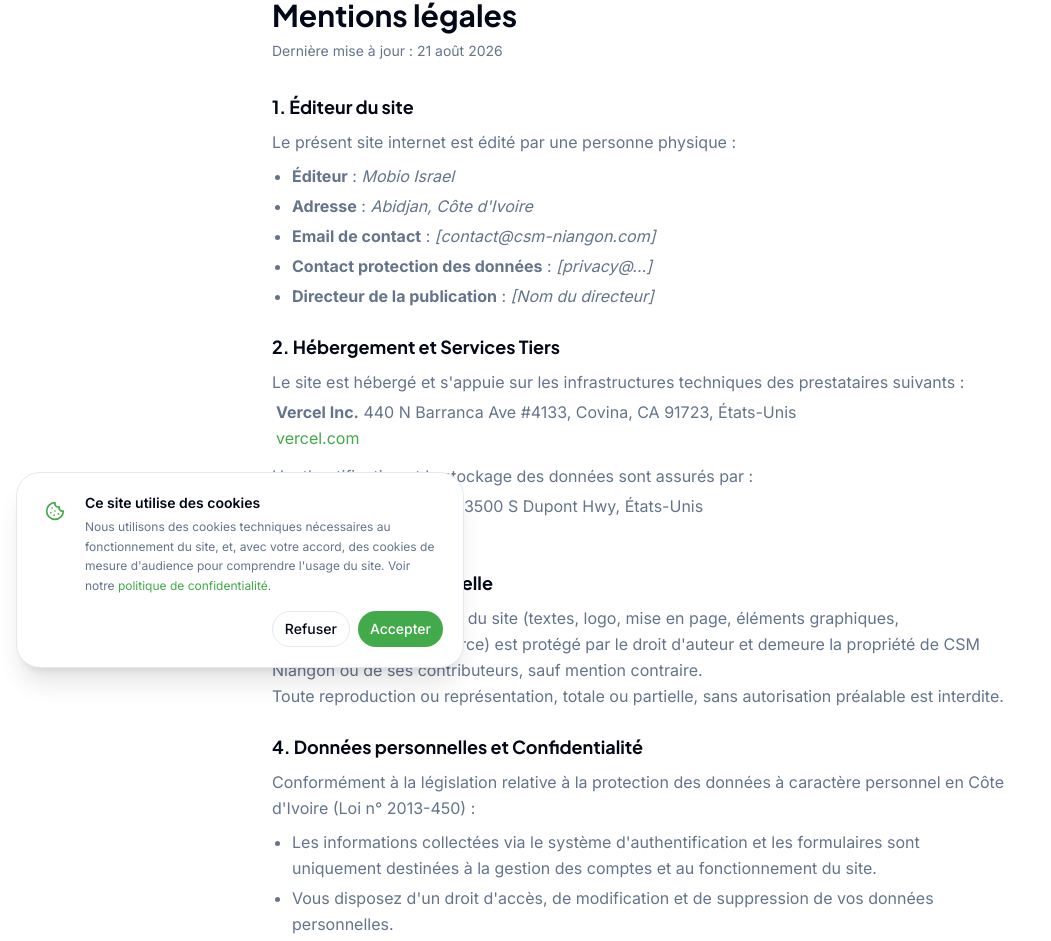
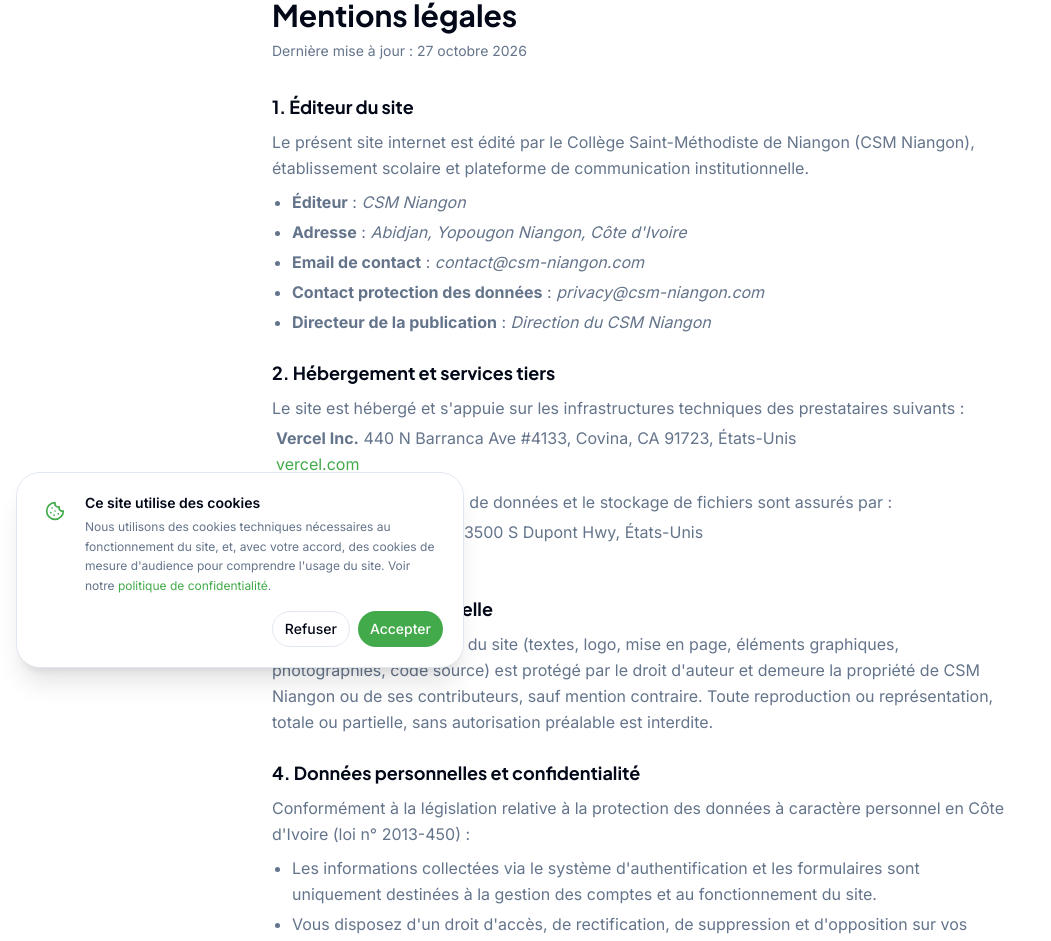
Before and after one commit to modalaiso/csm-niangon, a Next.js app: page /mentions-legales in a window 1280 px wide. Shown: the part 116-1057 px from the top of the page, without its empty margins (0-1051 px from the left). Built offline with nearby package versions, Linux system fonts and the light colour scheme; no server answers; the database is empty.

Commit message:
feat: ajouter des sections d'informations légales, de confidentialité et de mentions légales avec des mises à jour de contenu

```diff
--- a/src/app/cgu/page.tsx
+++ b/src/app/cgu/page.tsx
@@ -8,7 +8,7 @@ export default function CGUPage() {
   return (
     <LegalPageLayout
       title="Conditions Générales d'Utilisation"
-      lastUpdated="21 août 2026"
+      lastUpdated="27 octobre 2026"
     >
       <section>
         <h2 className="mb-2 text-lg font-bold text-foreground">1. Objet</h2>
@@ -29,8 +29,9 @@ export default function CGUPage() {
           La consultation des publications est libre. La création d'un compte
           est nécessaire pour aimer, commenter ou personnaliser son profil.
           Certaines fonctionnalités (rédaction, modération, administration) sont
-          réservées aux comptes disposant d'un rôle spécifique (Rédacteur,
-          Modérateur, Administrateur), attribué via une clé d'accès.
+          réservées aux comptes disposant d'un rôle spécifique (rédacteur,
+          modérateur, administrateur), attribué selon les règles internes de la
+          plateforme.
         </p>
       </section>
 
@@ -43,7 +44,7 @@ export default function CGUPage() {
           l'inscription et à garder confidentiels vos identifiants de connexion.
           Vous êtes responsable de toute activité effectuée depuis votre compte.
           Vous pouvez à tout moment supprimer votre compte depuis votre page de
-          profil.
+          profil ou demander sa suppression à l'équipe de modération.
         </p>
       </section>
 
@@ -52,17 +53,17 @@ export default function CGUPage() {
           4. Contenus publiés par les utilisateurs
         </h2>
         <p className="text-muted-foreground">
-          En publiant un commentaire, vous vous engagez à ne pas diffuser de
-          contenu illicite, injurieux, diffamatoire, discriminatoire, ou portant
-          atteinte aux droits d'un tiers. CSM Niangon se réserve le droit de
-          masquer ou supprimer tout contenu contrevenant à ces règles, avec ou
-          sans préavis.
+          En publiant un commentaire ou une contribution, vous vous engagez à ne
+          pas diffuser de contenu illicite, injurieux, diffamatoire,
+          discriminatoire ou portant atteinte aux droits d'un tiers. CSM Niangon
+          se réserve le droit de masquer, modifier ou supprimer tout contenu
+          contrevenant à ces règles, avec ou sans préavis.
         </p>
         <p className="mt-2 text-muted-foreground">
           Certains contenus sont vérifiés automatiquement à la publication au
-          moyen d'une liste de mots-clés surveillés : selon la nature du contenu
-          détecté, un commentaire peut être automatiquement masqué en attente de
-          revue par un modérateur, ou ne pas être publié.
+          moyen d'une liste de mots-clés surveillés. Selon la nature du contenu
+          détecté, un commentaire peut être masqué en attente de revue par un
+          modérateur ou ne pas être publié.
         </p>
       </section>
 
@@ -71,10 +72,10 @@ export default function CGUPage() {
           5. Propriété des contenus
         </h2>
         <p className="text-muted-foreground">
-          Les publications éditoriales (actus, articles, infos, annonces)
-          restent la propriété de CSM Niangon et de leurs auteurs. Les
+          Les publications éditoriales (actualités, articles, informations,
+          annonces) restent la propriété de CSM Niangon et de leurs auteurs. Les
           commentaires restent la propriété de leurs auteurs, qui accordent à
-          CSM Niangon le droit de les afficher sur la plateforme.
+          CSM Niangon le droit de les afficher et les modérer sur la plateforme.
         </p>
       </section>
 
@@ -97,7 +98,7 @@ export default function CGUPage() {
           CSM Niangon peut modifier les présentes CGU à tout moment. Les
           utilisateurs seront informés de toute modification substantielle. La
           poursuite de l'utilisation du site après modification vaut acceptation
-          des nouvelles CGU.
+          de la version mise à jour.
         </p>
       </section>
 
@@ -106,7 +107,9 @@ export default function CGUPage() {
           8. Droit applicable
         </h2>
         <p className="text-muted-foreground">
-          Les présentes CGU sont soumises au droit ivoirien.
+          Les présentes CGU sont soumises au droit ivoirien. Toute contestation
+          éventuelle sera examinée par les tribunaux compétents d'Abidjan, sauf
+          disposition légale contraire.
         </p>
       </section>
     </LegalPageLayout>
--- a/src/app/confidentialite/page.tsx
+++ b/src/app/confidentialite/page.tsx
@@ -10,7 +10,7 @@ export default function ConfidentialitePage() {
   return (
     <LegalPageLayout
       title="Politique de confidentialité"
-      lastUpdated="8 septembre 2026"
+      lastUpdated="27 octobre 2026"
     >
       <section>
         <h2 className="mb-2 text-lg font-bold text-foreground">
@@ -20,7 +20,7 @@ export default function ConfidentialitePage() {
           CSM Niangon, Abidjan, Yopougon Niangon, Côte d'Ivoire, est responsable
           du traitement des données à caractère personnel décrites dans la
           présente politique. Pour toute question relative à vos données, vous
-          pouvez nous contacter à l'adresse [privacy@...].
+          pouvez nous contacter à l'adresse privacy@csm-niangon.com.
         </p>
       </section>
 
@@ -158,9 +158,9 @@ export default function ConfidentialitePage() {
         </h2>
         <p className="text-muted-foreground">
           Les données de compte sont conservées tant que votre compte est actif,
-          et supprimées à votre demande (page Profil). Les journaux de
-          navigation utilisés pour la mesure d'audience sont conservés 13 mois
-          maximum.
+          puis supprimées à votre demande ou après clôture du compte. Les
+          journaux de navigation utilisés pour la mesure d'audience sont
+          conservés 13 mois maximum.
         </p>
       </section>
 
@@ -172,8 +172,8 @@ export default function ConfidentialitePage() {
           Le site s'adresse à la communauté scolaire du CSM Niangon, susceptible
           d'inclure des élèves mineurs. Nous invitons les parents et tuteurs à
           accompagner leurs enfants dans l'utilisation du site et à nous
-          contacter à [privacy@...] pour toute demande relative aux données d'un
-          mineur dont ils ont la responsabilité.
+          contacter à privacy@csm-niangon.com pour toute demande relative aux
+          données d'un mineur dont ils ont la responsabilité.
         </p>
       </section>
 
@@ -189,7 +189,7 @@ export default function ConfidentialitePage() {
           <Link href="/profile" className="text-primary hover:underline">
             page de profil
           </Link>
-          , ou en nous contactant à [privacy@...]. En cas de réponse
+          , ou en nous contactant à privacy@csm-niangon.com. En cas de réponse
           insuffisante, vous pouvez saisir l'Autorité de Régulation des
           Télécommunications/TIC de Côte d'Ivoire (ARTCI), autorité de
           protection des données personnelles en Côte d'Ivoire.
--- a/src/app/mentions-legales/page.tsx
+++ b/src/app/mentions-legales/page.tsx
@@ -6,38 +6,41 @@ export const metadata = {
 
 export default function MentionsLegalesPage() {
   return (
-    <LegalPageLayout title="Mentions légales" lastUpdated="21 août 2026">
+    <LegalPageLayout title="Mentions légales" lastUpdated="27 octobre 2026">
       <section>
         <h2 className="mb-2 text-lg font-bold text-foreground">
           1. Éditeur du site
         </h2>
         <p className="text-muted-foreground">
-          Le présent site internet est édité par une personne physique :
+          Le présent site internet est édité par le Collège Saint-Méthodiste de
+          Niangon (CSM Niangon), établissement scolaire et plateforme de
+          communication institutionnelle.
         </p>
         <ul className="mt-2 list-disc space-y-1 pl-5 text-muted-foreground">
           <li>
-            <strong>Éditeur</strong> : <i>Mobio Israel</i>
+            <strong>Éditeur</strong> : <i>CSM Niangon</i>
           </li>
           <li>
-            <strong>Adresse</strong> : <i>Abidjan, Côte d'Ivoire</i>
+            <strong>Adresse</strong> :{" "}
+            <i>Abidjan, Yopougon Niangon, Côte d'Ivoire</i>
           </li>
           <li>
-            <strong>Email de contact</strong> : <i>[contact@csm-niangon.com]</i>
+            <strong>Email de contact</strong> : <i>contact@csm-niangon.com</i>
           </li>
           <li>
             <strong>Contact protection des données</strong> :{" "}
-            <i>[privacy@...]</i>
+            <i>privacy@csm-niangon.com</i>
           </li>
           <li>
             <strong>Directeur de la publication</strong> :{" "}
-            <i>[Nom du directeur]</i>
+            <i>Direction du CSM Niangon</i>
           </li>
         </ul>
       </section>
 
       <section>
         <h2 className="mb-2 text-lg font-bold text-foreground">
-          2. Hébergement et Services Tiers
+          2. Hébergement et services tiers
         </h2>
         <p className="text-muted-foreground">
           Le site est hébergé et s'appuie sur les infrastructures techniques des
@@ -57,7 +60,8 @@ export default function MentionsLegalesPage() {
           </a>
         </p>
         <p className="mt-3 text-muted-foreground">
-          L'authentification et le stockage des données sont assurés par :
+          L'authentification, la base de données et le stockage de fichiers sont
+          assurés par :
         </p>
         <p className="mt-1 ml-1 text-muted-foreground">
           <strong>Supabase Inc.</strong> Camden, 3500 S Dupont Hwy, États-Unis
@@ -81,19 +85,19 @@ export default function MentionsLegalesPage() {
           L'ensemble des éléments du site (textes, logo, mise en page, éléments
           graphiques, photographies, code source) est protégé par le droit
           d'auteur et demeure la propriété de CSM Niangon ou de ses
-          contributeurs, sauf mention contraire. <br />
-          Toute reproduction ou représentation, totale ou partielle, sans
-          autorisation préalable est interdite.
+          contributeurs, sauf mention contraire. Toute reproduction ou
+          représentation, totale ou partielle, sans autorisation préalable est
+          interdite.
         </p>
       </section>
 
       <section>
         <h2 className="mb-2 text-lg font-bold text-foreground">
-          4. Données personnelles et Confidentialité
+          4. Données personnelles et confidentialité
         </h2>
         <p className="text-muted-foreground">
           Conformément à la législation relative à la protection des données à
-          caractère personnel en Côte d'Ivoire (Loi n° 2013-450) :
+          caractère personnel en Côte d'Ivoire (loi n° 2013-450) :
         </p>
         <ul className="mt-2 list-disc space-y-1 pl-5 text-muted-foreground">
           <li>
@@ -102,8 +106,8 @@ export default function MentionsLegalesPage() {
             fonctionnement du site.
           </li>
           <li>
-            Vous disposez d'un droit d'accès, de modification et de suppression
-            de vos données personnelles.
+            Vous disposez d'un droit d'accès, de rectification, de suppression
+            et d'opposition sur vos données personnelles.
           </li>
         </ul>
       </section>
@@ -113,7 +117,7 @@ export default function MentionsLegalesPage() {
           5. Limitation de responsabilité
         </h2>
         <p className="text-muted-foreground">
-          L'Éditeur s'efforce de fournir des informations exactes et de
+          L'éditeur s'efforce de fournir des informations exactes et de
           maintenir le service disponible. Toutefois, il ne saurait être tenu
           responsable des erreurs, omissions, interruptions de service ou
           indisponibilités temporaires.
@@ -122,7 +126,7 @@ export default function MentionsLegalesPage() {
 
       <section>
         <h2 className="mb-2 text-lg font-bold text-foreground">
-          6. Droit applicable et Juridiction compétente
+          6. Droit applicable et juridiction compétente
         </h2>
         <p className="text-muted-foreground">
           Les présentes mentions légales sont soumises au droit ivoirien. En cas
```
Also changed, not shown: 1 other file (tests, documents, lock files or other folders).
